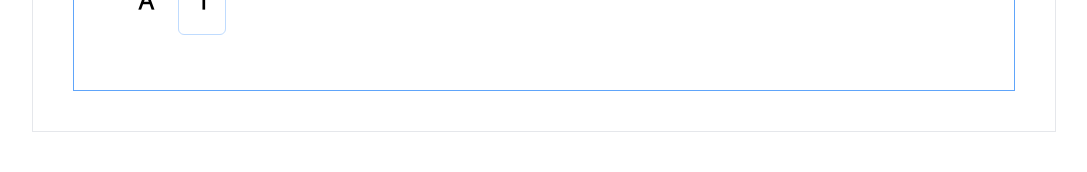
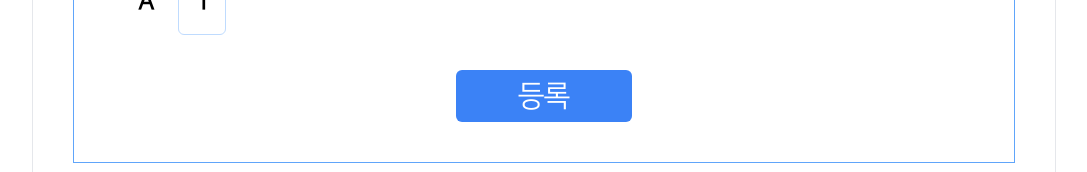
Before and after one commit to yjlee341/Web2, a React (Create React App) app: page /addEvent in a window 1280 px wide. Shown: the part 2680-2852 px from the top of the page, without its empty margins (96-1183 px from the left). Before the commit the page ends 2812 px from the top, so only its background shows below. Built offline with nearby package versions, Linux system fonts and the light colour scheme.

Commit message:
feat: submit버튼 추가

```diff
--- a/src/Components/Event/AddEvent.tsx
+++ b/src/Components/Event/AddEvent.tsx
@@ -1,4 +1,4 @@
-import { useState } from "react";
+import { FormEvent, useState } from "react";
 import BoothTable from "./BoothTable";
 import EventFormInput from "./EventFormInput";
 
@@ -33,8 +33,15 @@ export default function AddEventPage() {
     setMaxNumber(e.target.value);
   };
 
+  const onSubmit = (e: FormEvent) => {
+    e.preventDefault();
+
+    console.log("부스정보");
+    console.log("부스이미지", boothType, maxAlphabet, maxNumber);
+  };
+
   return (
-    <section className="flex min-h-screen justify-center">
+    <form className="flex min-h-screen justify-center" onSubmit={onSubmit}>
       <div className="w-full max-w-screen-lg border h-full p-10">
         <h2>행사 등록</h2>
         <div className="flex flex-col mt-5">
@@ -124,9 +131,13 @@ export default function AddEventPage() {
               alphabet={maxAlphabet}
               number={maxNumber}
             />
+
+            <button className="w-44 mx-auto bg-blue-500 rounded-md p-2 text-3xl text-white">
+              등록
+            </button>
           </div>
         </div>
       </div>
-    </section>
+    </form>
   );
 }
```
